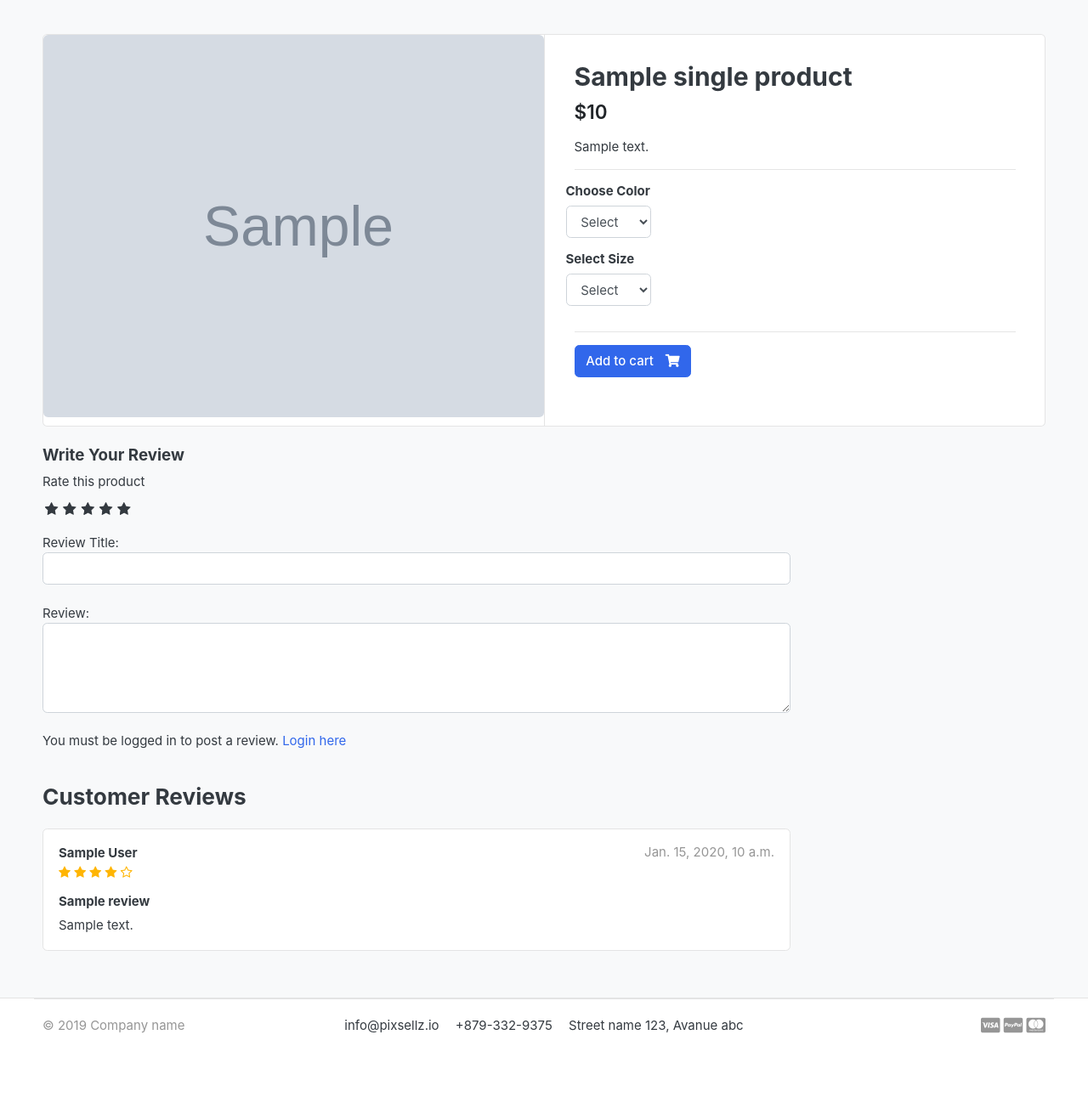
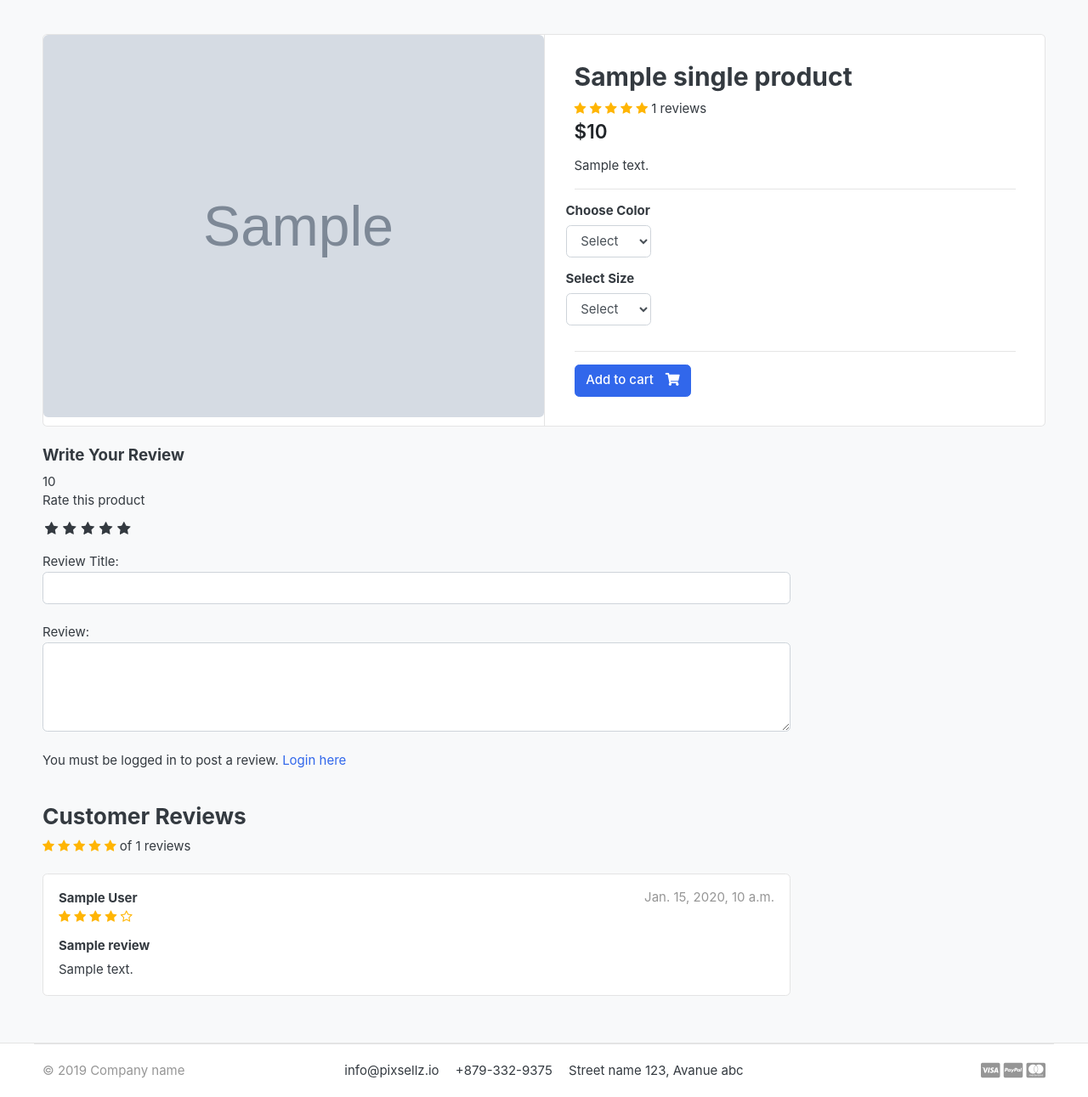
Before and after one commit to rubenba2/GreatKart, a Django app: template templates/store/product_detail.html in a window 1280 px wide. Shown: the part 118-1409 px from the top of the page at 85% size. Before the commit the page ends 1334 px from the top, so only its background shows below. Run offline with Django 3.2, Linux system fonts and the light colour scheme; the template is opened without the code that fills it: most values are stand-ins (such as "Sample title", 1, 10 or a date in 2020); grey boxes marked "Sample" are stand-in pictures; some libraries are stand-ins or nearby versions; some web fonts are replaced.

Commit message:
Section 22 finished

```diff
--- a/templates/store/product_detail.html
+++ b/templates/store/product_detail.html
@@ -24,6 +24,17 @@
 <article class="content-body">
 
 <h2 class="title"> {{ single_product.product_name }}</h2>
+<div class="rating-star">
+	<span>
+		<i class='fa fa-star{% if single_product.averageReview < 0.5%}-o{% elif single_product.averageReview >= 0.5 and single_product.averageReview < 1 %}-half-o {% endif %}' aria-hidden='true'></i>
+		<i class='fa fa-star{% if single_product.averageReview < 1.5%}-o{% elif single_product.averageReview >= 1.5 and single_product.averageReview < 2 %}-half-o {% endif %}' aria-hidden='true'></i>
+		<i class='fa fa-star{% if single_product.averageReview < 2.5%}-o{% elif single_product.averageReview >= 2.5 and single_product.averageReview < 3 %}-half-o {% endif %}' aria-hidden='true'></i>
+		<i class='fa fa-star{% if single_product.averageReview < 3.5%}-o{% elif single_product.averageReview >= 3.5 and single_product.averageReview < 4 %}-half-o {% endif %}' aria-hidden='true'></i>
+		<i class='fa fa-star{% if single_product.averageReview < 4.5%}-o{% elif single_product.averageReview >= 4.5 and single_product.averageReview < 5 %}-half-o {% endif %}' aria-hidden='true'></i>
+		<span>{{single_product.countReview}} reviews</span>
+	</span>
+</div>
+
 
 <div class="mb-3">
 	<var class="price h4">${{ single_product.price }}</var>
@@ -84,6 +95,7 @@
 	<form class="" action="{% url 'submit_review' single_product.id %}" method="POST">
 			{% csrf_token %}
 			<h5>Write Your Review</h5>
+			{{single_product.averageReview}}
 			<div>
 				<label>Rate this product</label>
 				<br>
@@ -122,6 +134,16 @@
 
 	<header class="section-heading">
 		<h3>Customer Reviews </h3>
+			<div class="rating-star">
+				<span>
+					<i class='fa fa-star{% if single_product.averageReview < 0.5%}-o{% elif single_product.averageReview >= 0.5 and single_product.averageReview < 1 %}-half-o {% endif %}' aria-hidden='true'></i>
+					<i class='fa fa-star{% if single_product.averageReview < 1.5%}-o{% elif single_product.averageReview >= 1.5 and single_product.averageReview < 2 %}-half-o {% endif %}' aria-hidden='true'></i>
+					<i class='fa fa-star{% if single_product.averageReview < 2.5%}-o{% elif single_product.averageReview >= 2.5 and single_product.averageReview < 3 %}-half-o {% endif %}' aria-hidden='true'></i>
+					<i class='fa fa-star{% if single_product.averageReview < 3.5%}-o{% elif single_product.averageReview >= 3.5 and single_product.averageReview < 4 %}-half-o {% endif %}' aria-hidden='true'></i>
+					<i class='fa fa-star{% if single_product.averageReview < 4.5%}-o{% elif single_product.averageReview >= 4.5 and single_product.averageReview < 5 %}-half-o {% endif %}' aria-hidden='true'></i>
+					<span> of {{single_product.countReview}} reviews</span>
+				</span>
+			</div>
 	</header>
 	{% for review in reviews %}
 	<article class="box mb-3">
@@ -136,7 +158,6 @@
 						<i class='fa fa-star{% if review.rating == 2.5%}-half-0{% elif review.rating < 3 %}-o {% endif %}' aria-hidden='true'></i>
 						<i class='fa fa-star{% if review.rating == 3.5%}-half-0{% elif review.rating < 4 %}-o {% endif %}' aria-hidden='true'></i>
 						<i class='fa fa-star{% if review.rating == 4.5%}-half-0{% elif review.rating < 5 %}-o {% endif %}' aria-hidden='true'></i>
-
 					</span>
 				</div>
 			</div>
```
Also changed, not shown: store/models.py (+15 -0 lines), store/views.py (+7 -4 lines), db.sqlite3.
